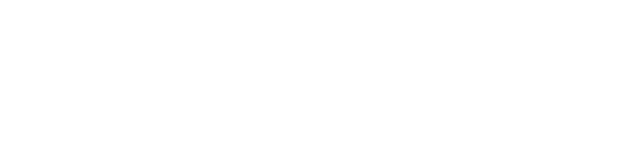
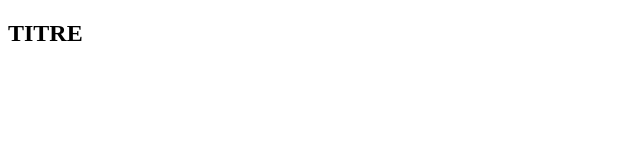
Before and after one commit to brunodozoro/git-mon-cv, a plain HTML site: page Desktop/mon-cv/index.html in a window 1280 px wide. Shown: the whole page, without its empty margins (0-640 px from the left). Drawn offline with Linux system fonts and the light colour scheme; files that its build step writes are made by us from their sources.

Commit message:
Mise en place de la section titre

```diff
--- a/Desktop/mon-cv/index.html
+++ b/Desktop/mon-cv/index.html
@@ -8,6 +8,8 @@
     <link rel="stylesheet" href="css/style.css">
 </head>
 <body>
-
+    <section>
+        <h1>TITRE</h1>
+    </section>
 </body>
 </html>
```
